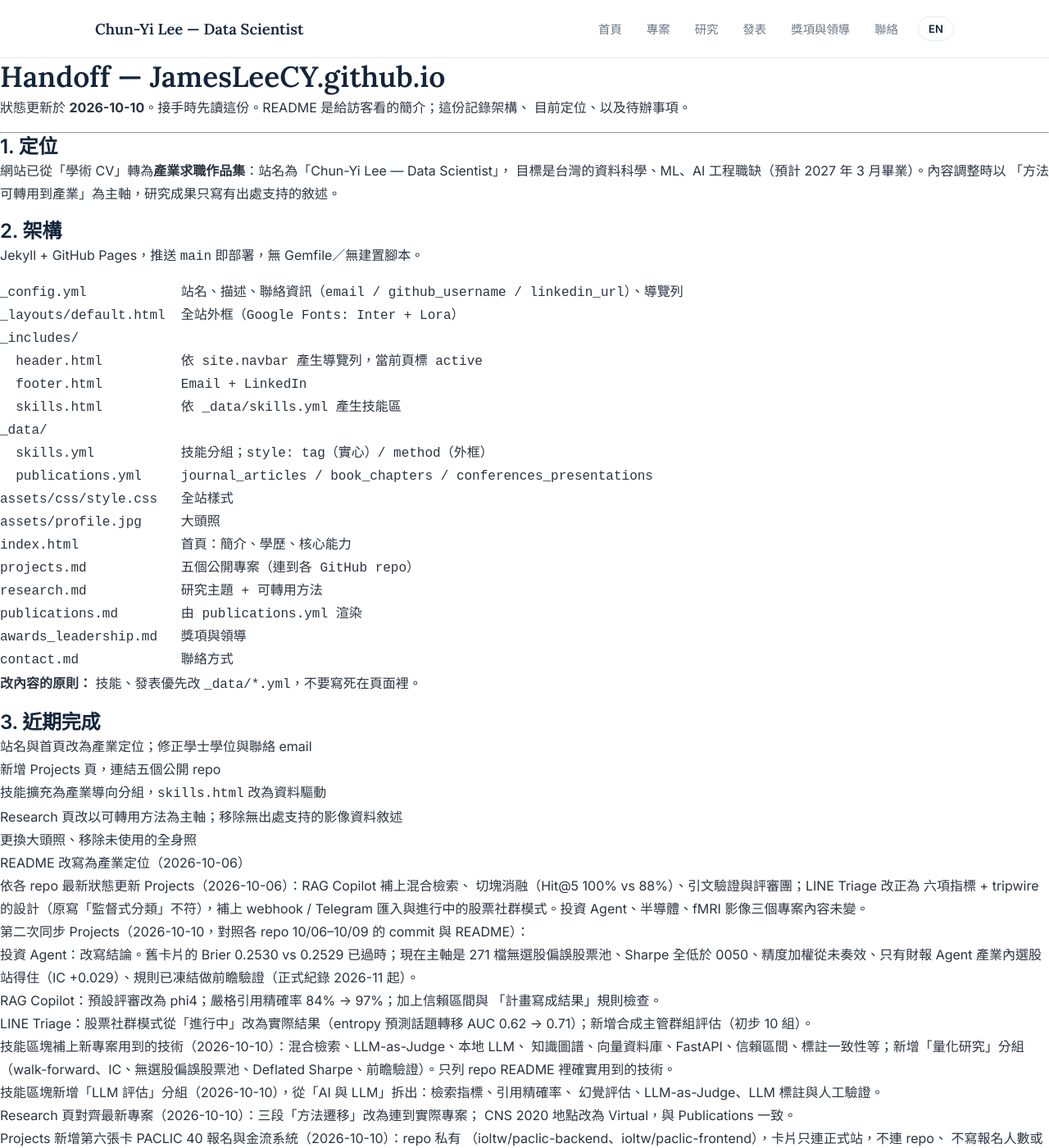
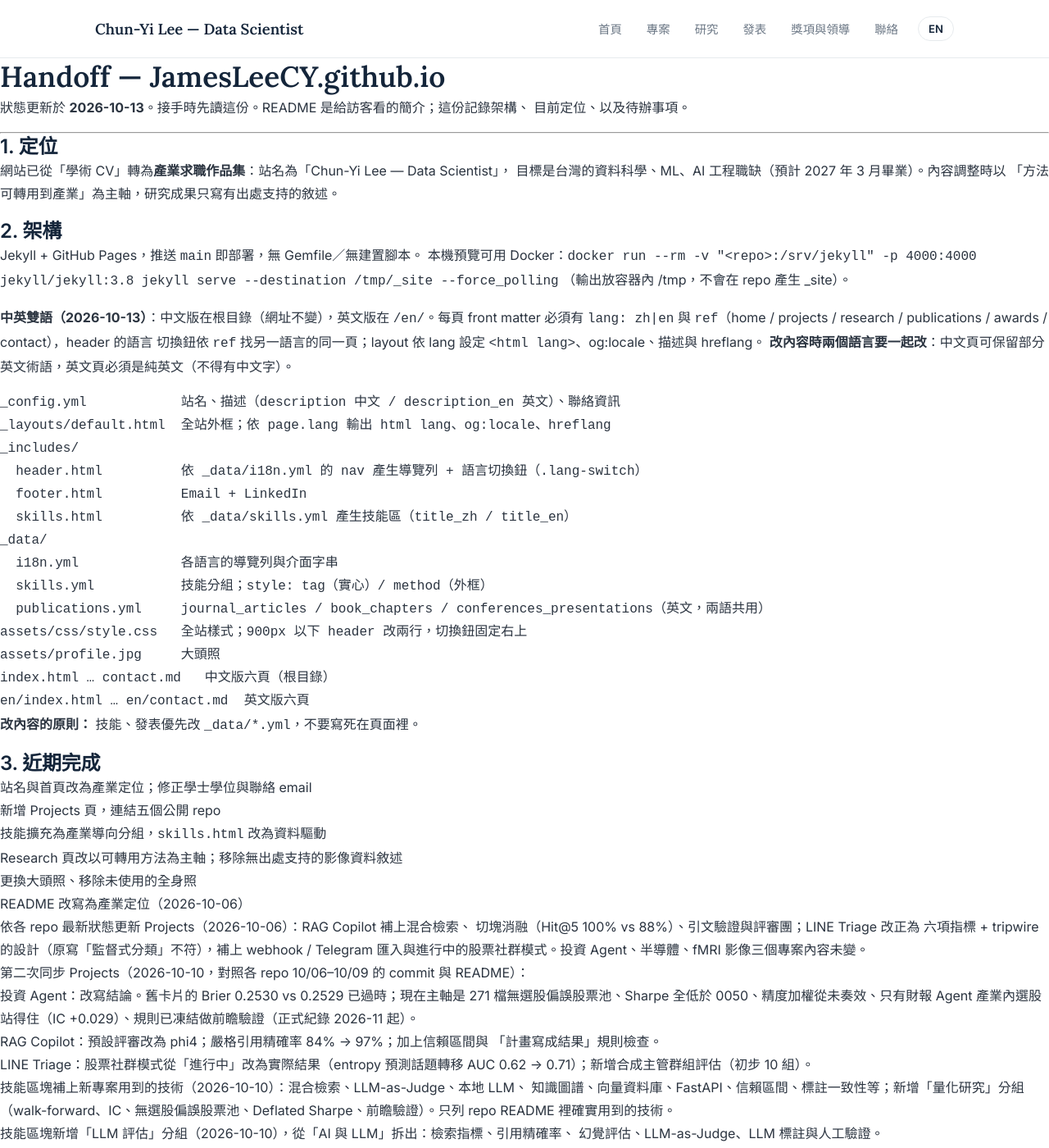
Before and after one commit to JamesLeeCY/JamesLeeCY.github.io, a Jekyll site: the page built from HANDOFF.md, in a window 1280 px wide and 1400 px high. Shown: the whole window at 82% size. Built offline with Jekyll 4.4.1, drawn with Linux system fonts in a browser that asks for light colours; our own code applies the rules of GitHub Pages for plain Markdown files.

Commit message:
HANDOFF/README: document bilingual site structure
Co-Authored-By: Claude Opus 5.5 <noreply@anthropic.com>

````diff
--- a/HANDOFF.md
+++ b/HANDOFF.md
@@ -1,6 +1,6 @@
 # Handoff — JamesLeeCY.github.io
 
-狀態更新於 **2026-10-10**。接手時先讀這份。README 是給訪客看的簡介；這份記錄架構、
+狀態更新於 **2026-10-13**。接手時先讀這份。README 是給訪客看的簡介；這份記錄架構、
 目前定位、以及待辦事項。
 
 ---
@@ -14,25 +14,29 @@
 ## 2. 架構
 
 Jekyll + GitHub Pages，推送 `main` 即部署，無 Gemfile／無建置腳本。
+本機預覽可用 Docker：`docker run --rm -v "<repo>:/srv/jekyll" -p 4000:4000 jekyll/jekyll:3.8 jekyll serve --destination /tmp/_site --force_polling`
+（輸出放容器內 /tmp，不會在 repo 產生 _site）。
+
+**中英雙語（2026-10-13）**：中文版在根目錄（網址不變），英文版在 `/en/`。每頁 front matter 必須有
+`lang: zh|en` 與 `ref`（home / projects / research / publications / awards / contact），header 的語言
+切換鈕依 `ref` 找另一語言的同一頁；layout 依 lang 設定 `<html lang>`、og:locale、描述與 hreflang。
+**改內容時兩個語言要一起改**：中文頁可保留部分英文術語，英文頁必須是純英文（不得有中文字）。
 
 ```
-_config.yml            站名、描述、聯絡資訊（email / github_username / linkedin_url）、導覽列
-_layouts/default.html  全站外框（Google Fonts: Inter + Lora）
+_config.yml            站名、描述（description 中文 / description_en 英文）、聯絡資訊
+_layouts/default.html  全站外框；依 page.lang 輸出 html lang、og:locale、hreflang
 _includes/
-  header.html          依 site.navbar 產生導覽列，當前頁標 active
+  header.html          依 _data/i18n.yml 的 nav 產生導覽列 + 語言切換鈕（.lang-switch）
   footer.html          Email + LinkedIn
-  skills.html          依 _data/skills.yml 產生技能區
+  skills.html          依 _data/skills.yml 產生技能區（title_zh / title_en）
 _data/
+  i18n.yml             各語言的導覽列與介面字串
   skills.yml           技能分組；style: tag（實心）/ method（外框）
-  publications.yml     journal_articles / book_chapters / conferences_presentations
-assets/css/style.css   全站樣式
+  publications.yml     journal_articles / book_chapters / conferences_presentations（英文，兩語共用）
+assets/css/style.css   全站樣式；900px 以下 header 改兩行，切換鈕固定右上
 assets/profile.jpg     大頭照
-index.html             首頁：簡介、學歷、核心能力
-projects.md            五個公開專案（連到各 GitHub repo）
-research.md            研究主題 + 可轉用方法
-publications.md        由 publications.yml 渲染
-awards_leadership.md   獎項與領導
-contact.md             聯絡方式
+index.html … contact.md   中文版六頁（根目錄）
+en/index.html … en/contact.md  英文版六頁
 ```
 
 **改內容的原則：** 技能、發表優先改 `_data/*.yml`，不要寫死在頁面裡。
````
Also changed, not shown: README.md.
